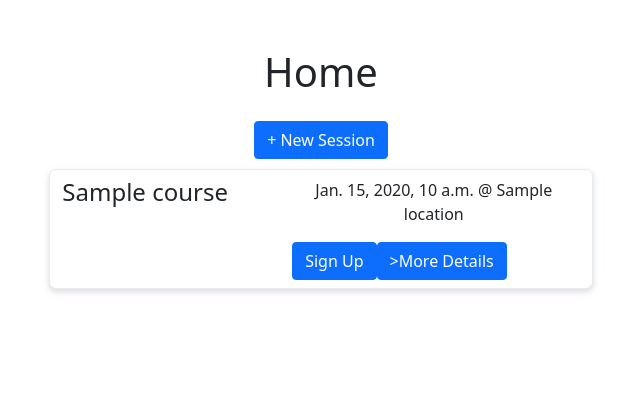
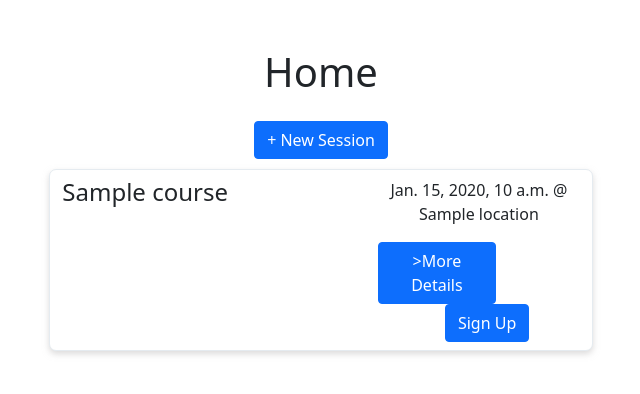
Before and after one commit to uva-cs3240-s22/group-project-b-12, a Django app: template studybud/templates/studybud/sessions.html in a window 1280 px wide. Shown: the part 56-450 px from the top of the page, without its empty margins (319-959 px from the left). Run offline with Django 4.2, Linux system fonts and the light colour scheme; the template is opened without the code that fills it: most values are stand-ins (such as "Sample title", 1, 10 or a date in 2020); data that the repository does not hold is empty; some libraries are stand-ins or nearby versions.

Commit message:
Update sessions.html

```diff
--- a/studybud/templates/studybud/sessions.html
+++ b/studybud/templates/studybud/sessions.html
@@ -15,15 +15,15 @@
                             <div class="col">
                                 <h4>{{ session.course }}</h4>
                             </div>
-                            <div class="col-7">
+                            <div class="col-5">
                                 <p class="text-center">
                                     {{ session.date }} @ {{ session.location }}
                                 </p>
-                                <div class="col-9">
+                                <div class="col-7">
                                 <a class="btn btn-primary float-end" href="#" role="button" onclick="location.href='{% url 'sessionDetail' session.id %}'">>More Details</a>
                                 </div>
 
-                                <div class="col-11">
+                                <div class="col-9">
                                 <a class="btn btn-primary float-end" href="#" role="button" onclick="location.href='{% url 'profilepage' %}'">Sign Up</a>
                                 </div>
                             </div>
```
